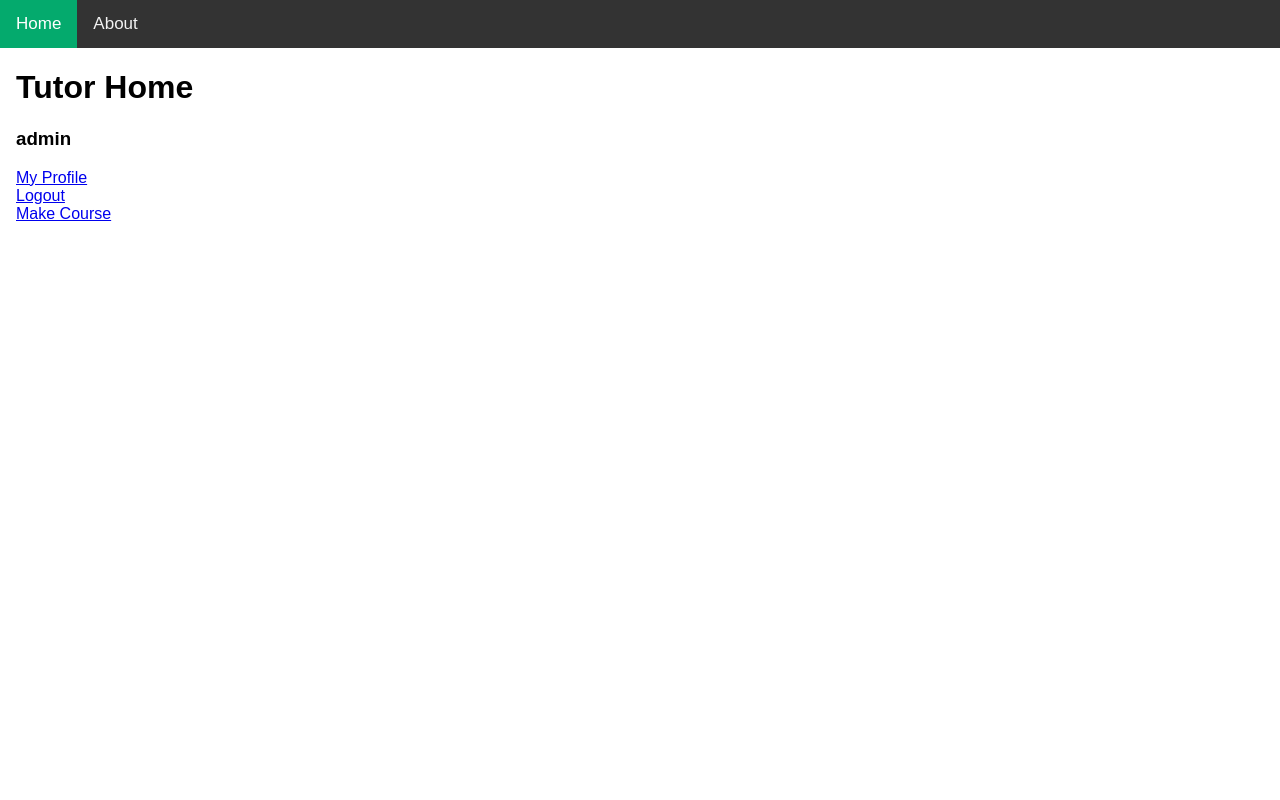
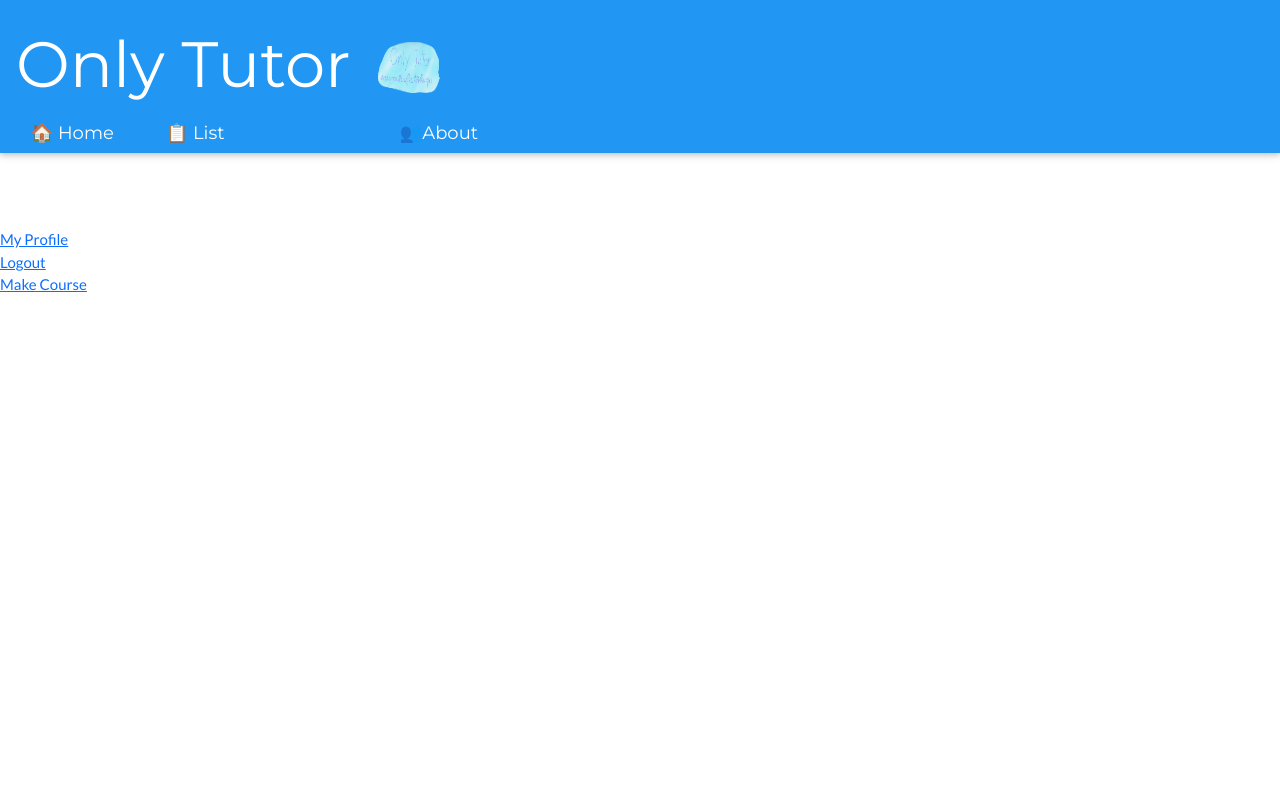
Before and after one commit to 6210612609/projectX, a Django app: page /tutors/ in a window 1280 px wide. Run offline with Django 3.2, Linux system fonts and the light colour scheme; a user stored in the database is signed in; data comes from the database, SQL or seed files in the repository; both versions use the stored data as it was after the commit; tables that the repository leaves empty hold one stand-in row (values such as "Sample post").

Commit message:
Ninja commit

```diff
--- /dev/null
+++ b/proX/static/static/styles/styles.css
@@ -0,0 +1,299 @@
+@import url('https://fonts.googleapis.com/css?family=Poppins');
+
+/* BASIC */
+
+html {
+  background-color: #ffffff;
+
+}
+
+body {
+  font-family: "Poppins", sans-serif;
+
+  height: 100vh;
+}
+
+a {
+  color: #ffffff;
+  display:left;
+  text-decoration: none;
+  font-weight: 400;
+}
+
+h2 {
+  text-align: center;
+  font-size: 16px;
+  font-weight: 600;
+  text-transform: uppercase;
+  display:inline-block;
+  margin: 40px 8px 10px 8px;
+  color: #cccccc;
+}
+
+
+
+/* STRUCTURE */
+
+.wrapper {
+  display: flex;
+  align-items: center;
+  flex-direction: column;
+  justify-content: center;
+  width: 100%;
+  min-height: 100%;
+  padding: 20px;
+}
+
+#formContent {
+  -webkit-border-radius: 10px 10px 10px 10px;
+  border-radius: 10px 10px 10px 10px;
+  background: #fff;
+  padding: 30px;
+  width: 90%;
+  max-width: 450px;
+  position: relative;
+  padding: 0px;
+  -webkit-box-shadow: 0 30px 60px 0 rgba(0,0,0,0.3);
+  box-shadow: 0 30px 60px 0 rgba(0,0,0,0.3);
+  text-align: center;
+}
+
+#formFooter {
+  background-color: #f6f6f6;
+  border-top: 1px solid #dce8f1;
+  padding: 25px;
+  text-align: center;
+  -webkit-border-radius: 0 0 10px 10px;
+  border-radius: 0 0 10px 10px;
+}
+
+
+
+/* TABS */
+
+h2.inactive {
+  color: #cccccc;
+}
+
+h2.active {
+  color: #0d0d0d;
+  border-bottom: 2px solid #5fbae9;
+}
+
+
+
+/* FORM TYPOGRAPHY*/
+
+input[type=button], input[type=submit], input[type=reset]  {
+  background-color: #56baed;
+  border: none;
+  color: white;
+  padding: 15px 80px;
+  text-align: center;
+  text-decoration: none;
+  display: inline-block;
+  text-transform: uppercase;
+  font-size: 13px;
+  -webkit-box-shadow: 0 10px 30px 0 rgba(95,186,233,0.4);
+  box-shadow: 0 10px 30px 0 rgba(95,186,233,0.4);
+  -webkit-border-radius: 5px 5px 5px 5px;
+  border-radius: 5px 5px 5px 5px;
+  margin: 5px 20px 40px 20px;
+  -webkit-transition: all 0.3s ease-in-out;
+  -moz-transition: all 0.3s ease-in-out;
+  -ms-transition: all 0.3s ease-in-out;
+  -o-transition: all 0.3s ease-in-out;
+  transition: all 0.3s ease-in-out;
+}
+
+input[type=button]:hover, input[type=submit]:hover, input[type=reset]:hover  {
+  background-color: #39ace7;
+}
+
+input[type=button]:active, input[type=submit]:active, input[type=reset]:active  {
+  -moz-transform: scale(0.95);
+  -webkit-transform: scale(0.95);
+  -o-transform: scale(0.95);
+  -ms-transform: scale(0.95);
+  transform: scale(0.95);
+}
+
+input[type=text] {
+  background-color: #f6f6f6;
+  border: none;
+  color: #0d0d0d;
+  padding: 15px 32px;
+  text-align: left;
+  text-decoration: none;
+  display: inline-block;
+  font-size: 16px;
+  margin: 5px;
+  width: 50%;
+  border: 2px solid #f6f6f6;
+  -webkit-transition: all 0.5s ease-in-out;
+  -moz-transition: all 0.5s ease-in-out;
+  -ms-transition: all 0.5s ease-in-out;
+  -o-transition: all 0.5s ease-in-out;
+  transition: all 0.5s ease-in-out;
+  -webkit-border-radius: 5px 5px 5px 5px;
+  border-radius: 5px 5px 5px 5px;
+}
+
+input[type=text]:focus {
+  background-color: #fff;
+  border-bottom: 2px solid #5fbae9;
+}
+
+input[type=text]:placeholder {
+  color: #cccccc;
+}
+input[type=number] {
+  background-color: #f6f6f6;
+  border: none;
+  color: #0d0d0d;
+  padding: 15px 32px;
+  text-align: center;
+  text-decoration: none;
+  display: inline-block;
+  font-size: 16px;
+  margin: 5px;
+  width: 10%;
+  border: 2px solid #f6f6f6;
+  -webkit-transition: all 0.5s ease-in-out;
+  -moz-transition: all 0.5s ease-in-out;
+  -ms-transition: all 0.5s ease-in-out;
+  -o-transition: all 0.5s ease-in-out;
+  transition: all 0.5s ease-in-out;
+  -webkit-border-radius: 5px 5px 5px 5px;
+  border-radius: 5px 5px 5px 5px;
+}
+
+input[type=number]:focus {
+  background-color: #fff;
+  border-bottom: 2px solid #5fbae9;
+}
+
+input[type=number]:placeholder {
+  color: #cccccc;
+}
+
+
+
+
+/* ANIMATIONS */
+
+/* Simple CSS3 Fade-in-down Animation */
+.fadeInDown {
+  -webkit-animation-name: fadeInDown;
+  animation-name: fadeInDown;
+  -webkit-animation-duration: 1s;
+  animation-duration: 1s;
+  -webkit-animation-fill-mode: both;
+  animation-fill-mode: both;
+}
+
+@-webkit-keyframes fadeInDown {
+  0% {
+    opacity: 0;
+    -webkit-transform: translate3d(0, -100%, 0);
+    transform: translate3d(0, -100%, 0);
+  }
+  100% {
+    opacity: 1;
+    -webkit-transform: none;
+    transform: none;
+  }
+}
+
+@keyframes fadeInDown {
+  0% {
+    opacity: 0;
+    -webkit-transform: translate3d(0, -100%, 0);
+    transform: translate3d(0, -100%, 0);
+  }
+  100% {
+    opacity: 1;
+    -webkit-transform: none;
+    transform: none;
+  }
+}
+
+/* Simple CSS3 Fade-in Animation */
+@-webkit-keyframes fadeIn { from { opacity:0; } to { opacity:1; } }
+@-moz-keyframes fadeIn { from { opacity:0; } to { opacity:1; } }
+@keyframes fadeIn { from { opacity:0; } to { opacity:1; } }
+
+.fadeIn {
+  opacity:0;
+  -webkit-animation:fadeIn ease-in 1;
+  -moz-animation:fadeIn ease-in 1;
+  animation:fadeIn ease-in 1;
+
+  -webkit-animation-fill-mode:forwards;
+  -moz-animation-fill-mode:forwards;
+  animation-fill-mode:forwards;
+
+  -webkit-animation-duration:1s;
+  -moz-animation-duration:1s;
+  animation-duration:1s;
+}
+
+.fadeIn.first {
+  -webkit-animation-delay: 0.4s;
+  -moz-animation-delay: 0.4s;
+  animation-delay: 0.4s;
+}
+
+.fadeIn.second {
+  -webkit-animation-delay: 0.6s;
+  -moz-animation-delay: 0.6s;
+  animation-delay: 0.6s;
+}
+
+.fadeIn.third {
+  -webkit-animation-delay: 0.8s;
+  -moz-animation-delay: 0.8s;
+  animation-delay: 0.8s;
+}
+
+.fadeIn.fourth {
+  -webkit-animation-delay: 1s;
+  -moz-animation-delay: 1s;
+  animation-delay: 1s;
+}
+
+/* Simple CSS3 Fade-in Animation */
+.underlineHover:after {
+  display: block;
+  left: 0;
+  bottom: -10px;
+  width: 0;
+  height: 2px;
+  background-color: #56baed;
+  content: "";
+  transition: width 0.2s;
+}
+
+.underlineHover:hover {
+  color: #0d0d0d;
+}
+
+.underlineHover:hover:after{
+  width: 100%;
+}
+
+
+
+/* OTHERS */
+
+*:focus {
+    outline: none;
+}
+
+#icon {
+  width:60%;
+}
+
+* {
+  box-sizing: border-box;
+}
--- a/proX/static/styles/styles.css
+++ /dev/null
@@ -1,23 +0,0 @@
-.topnav {
-  overflow: hidden;
-  background-color: #333;
-}
-
-.topnav a {
-  float: left;
-  color: #f2f2f2;
-  text-align: center;
-  padding: 14px 16px;
-  text-decoration: none;
-  font-size: 17px;
-}
-
-.topnav a:hover {
-  background-color: #ddd;
-  color: black;
-}
-
-.topnav a.active {
-  background-color: #04AA6D;
-  color: white;
-}
--- a/proX/users/templates/main/layout.html
+++ b/proX/users/templates/main/layout.html
@@ -1,33 +1,67 @@
 <!DOCTYPE html>
 {% load static %}
-<html>
-
-<head>
+<html lang="en">
+<meta charset="UTF-8">
 <meta name="viewport" content="width=device-width, initial-scale=1">
+<link rel="stylesheet" href="https://www.w3schools.com/w3css/4/w3.css">
+<link rel="stylesheet" href="https://fonts.googleapis.com/css?family=Lato">
+<link rel="stylesheet" href="https://fonts.googleapis.com/css?family=Montserrat">
+<link rel="stylesheet" href="https://cdnjs.cloudflare.com/ajax/libs/font-awesome/4.7.0/css/font-awesome.min.css">
 <link rel="stylesheet" href="{% static 'styles/styles.css' %}"/>
+<script src="https://cdn.jsdelivr.net/npm/bootstrap@5.0.2/dist/js/bootstrap.bundle.min.js" integrity="sha384-MrcW6ZMFYlzcLA8Nl+NtUVF0sA7MsXsP1UyJoMp4YLEuNSfAP+JcXn/tWtIaxVXM" crossorigin="anonymous"></script>
+<link href="https://cdn.jsdelivr.net/npm/bootstrap@5.0.2/dist/css/bootstrap.min.css" rel="stylesheet" integrity="sha384-EVSTQN3/azprG1Anm3QDgpJLIm9Nao0Yz1ztcQTwFspd3yD65VohhpuuCOmLASjC" crossorigin="anonymous">
 <style>
-body {
-  margin: 0;
-  font-family: Arial, Helvetica, sans-serif;
-}
+body,h1,h2,h3,h4,h5,h6 {font-family: "Lato", sans-serif}
+.w3-bar,h1,button {font-family: "Montserrat", sans-serif}
+.fa-anchor,.fa-coffee {font-size:200px}
+div.c {
+      text-align: right;
+    }
 
 </style>
-</head>
 <body>
 
-<div class="topnav">
-  <a class="active" href= "/" >Home</a>
-  <a href="/about">About</a>
-</div>
 
-<div style="padding-left:16px">
-{% block title %}{% endblock %}
-{% block content %}{% endblock %}
-{% block body %}{% endblock %}
+<!-- Navbar -->
 
-</div>
+  <div class="w3-bar w3-blue w3-card w3-left-align w3-large" style="height:8.5em;">
+    <a href="/home" style="text-decoration:none ;float: left; color: white;"><label class="w3-margin w3-jumbo"> Only Tutor</label></a>
+    <a href="/home"> <img style="width:90px;height:80px ;float: left; margin-top: 2em;" src="static/images/only.png" alt="ninja"></a>
+    <br>
+    <br>
+    <br>
+    <br>
+    <a href="{% url 'index' %}" class="w3-bar-item w3-button w3-hide-small w3-padding-large w3-hover-white"style="margin-left:-25em;">  &#x1F3E0; Home</a>
+    <a href="/list" class="w3-bar-item w3-button w3-hide-small w3-padding-large w3-hover-white"style="margin-left:-17.5em;">&#128203; List</a>
+    {% block profile %}
+    {% endblock %}
+    <a href="/about" class="w3-bar-item w3-button w3-hide-small w3-padding-large w3-hover-white"style="margin-left:-4.5em;">&#128101;About</a>
+
+    {% if  request.user.is_authenticated %}
+      <h3 style="margin-left:65em;"><b>Welcome, {{request.user.username}}</b></h3>
+    {% else %}
+    <div class="c">
+      <div style="margin-top:-1em;" >
+      <a href="/signin" style="margin-right:-2em;"><input type="button"  value="sign in"></a>
+      <a href="/signup"><input type="button"  value="sign up"></a></div>
+    </div>
+    {% endif %}
+    <ul>
+        <li style="color:white">Username: {{ request.user.username }}</li>
+        <li style="color:white">Password: {{ request.user.password }}</li>
+    </ul>
+  </div>
 
 
 
+
+  <div style="margin-bottom: 5em;"></div>
+
+  {% block content %}
+  {% endblock %}
+
+  {% block body %}
+  {% endblock %}
+
 </body>
 </html>
```
Also changed, not shown: proX/users/templates/students/home.html (+11 -3 lines), proX/users/templates/students/profile.html (+6 -1 lines), proX/db.sqlite3, proX/static/static/images/blue.jpg (added), proX/static/static/images/kainao.jpg (added), proX/static/static/images/ninja.jpg (added), proX/static/static/images/only.png (added), proX/static/static/styles/styles.js (added), proX/users/views/main.py (line endings or trailing spaces).
